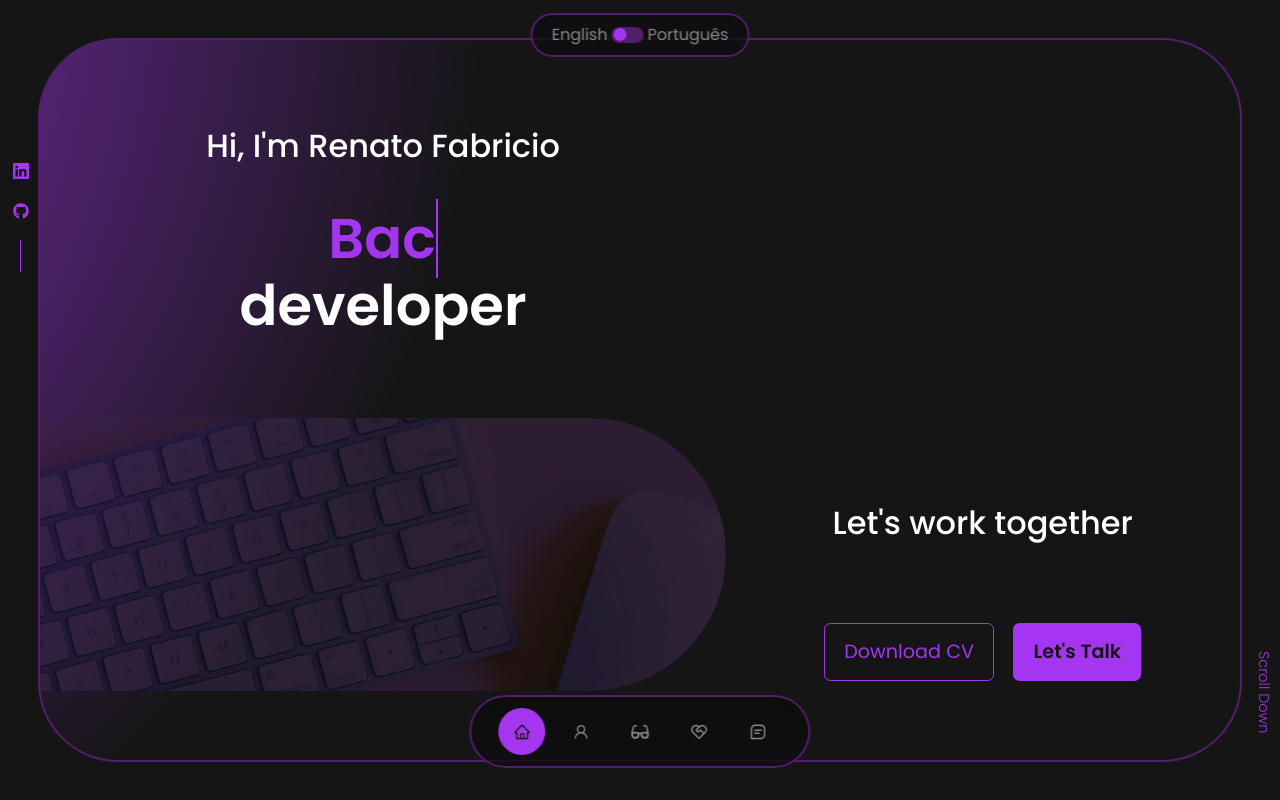
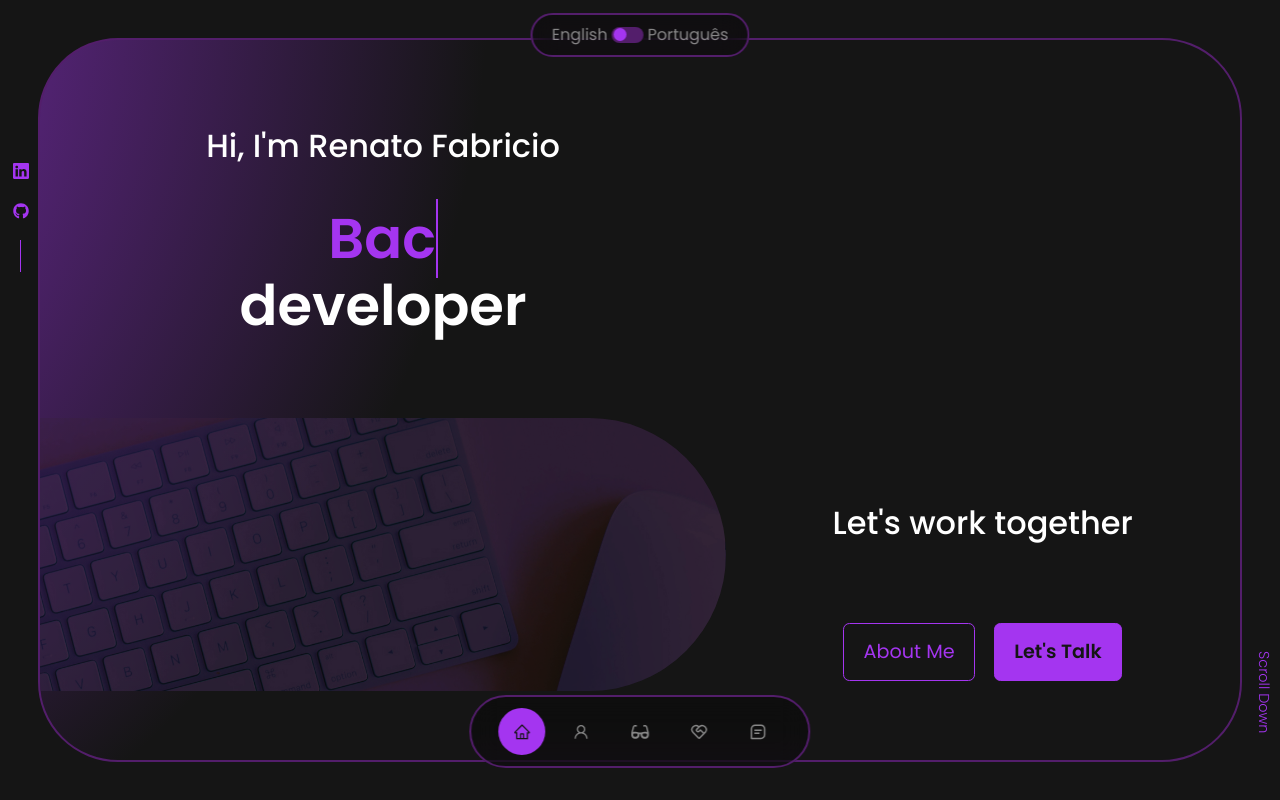
Before and after one commit to ReFabri/personal-portfolio, a React (Vite) app: page / in a window 1280 px wide. Shown: the top 800 px of the page. Built offline with nearby package versions, Linux system fonts and the light colour scheme.

Commit message:
Change cv button to about button

```diff
--- a/src/components/Header/CallToAction.jsx
+++ b/src/components/Header/CallToAction.jsx
@@ -1,12 +1,11 @@
 import "./CallToAction.css";
-import CV from "../../assets/cv.pdf";
 import i18n from "../../translate/i18n";
 
 const CallToAction = () => {
   return (
     <div className="cta">
-      <a href={CV} download className="btn btn-cv">
-        {i18n.t("header.cta.cv")}
+      <a href="#about" className="btn btn-cv">
+        {i18n.t("header.cta.about")}
       </a>
       <a href="#contact" className="btn btn-primary btn-talk">
         {i18n.t("header.cta.contact")}
--- a/src/translate/languages/en.js
+++ b/src/translate/languages/en.js
@@ -14,7 +14,7 @@
         subtitleH2: "Let's work together",
         link: "Scroll Down",
         cta: {
-          cv: "Download CV",
+          about: "About Me",
           contact: "Let's Talk",
         },
       },
--- a/src/translate/languages/pt.js
+++ b/src/translate/languages/pt.js
@@ -14,7 +14,7 @@
         subtitleH2: "Vamos trabalhar juntos",
         link: "Role para baixo",
         cta: {
-          cv: "Baixar CV",
+          about: "Saiba Mais",
           contact: "Fale Comigo",
         },
       },
```
